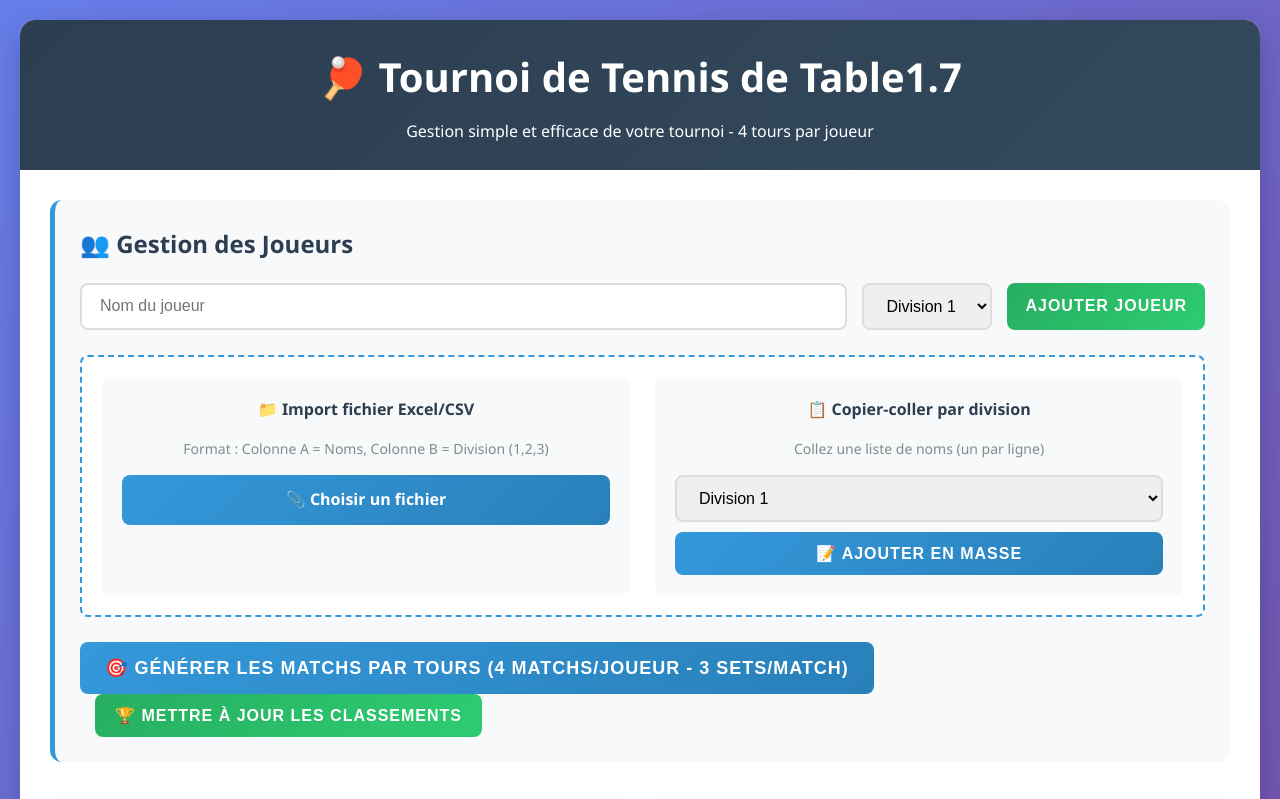
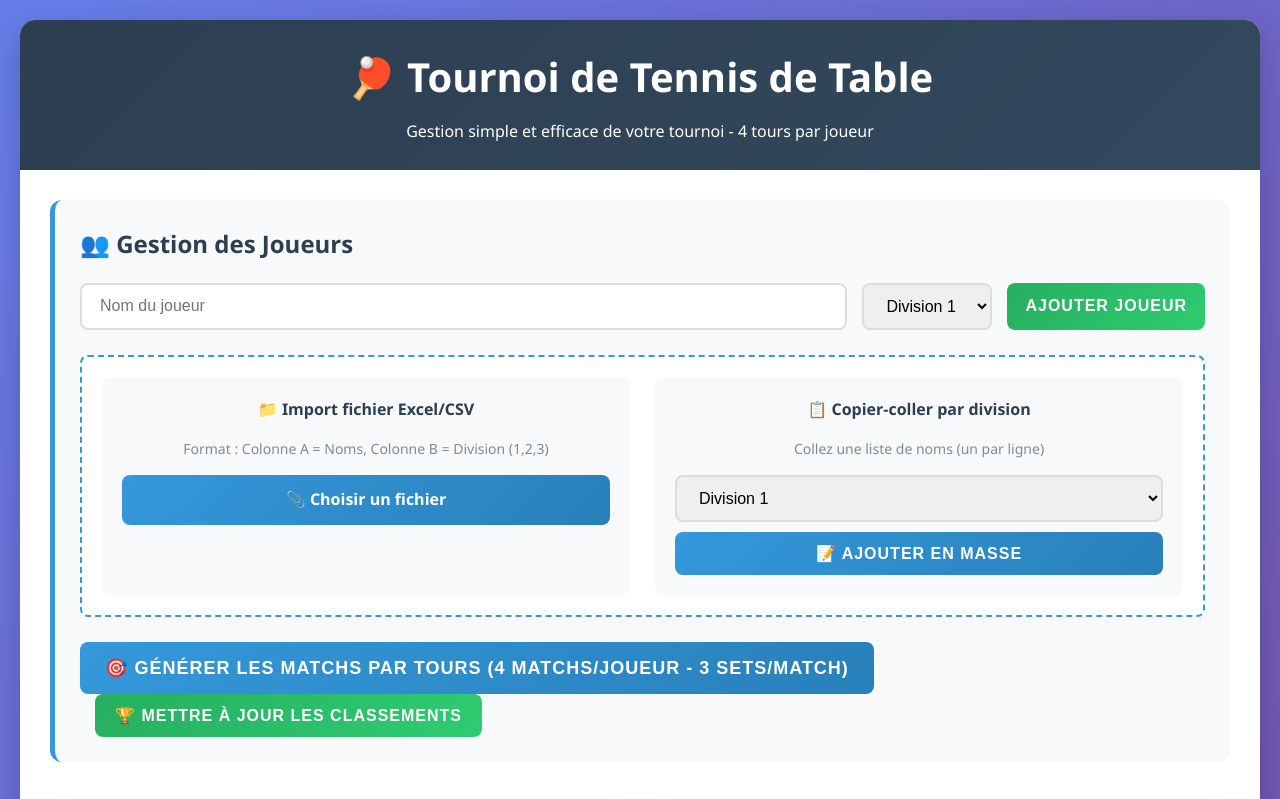
Before and after one commit to Romaincapp/tennisdetable, a plain HTML site: page index.html in a window 1280 px wide. Shown: the top 799 px of the page. Drawn offline with Linux system fonts and the light colour scheme.

Commit message:
Update index.html1.7

```diff
--- a/index.html
+++ b/index.html
@@ -720,7 +720,7 @@
 <body>
     <div class="container">
         <div class="header">
-            <h1>🏓 Tournoi de Tennis de Table1.7</h1>
+            <h1>🏓 Tournoi de Tennis de Table</h1>
             <p>Gestion simple et efficace de votre tournoi - 4 tours par joueur</p>
         </div>
 
```
